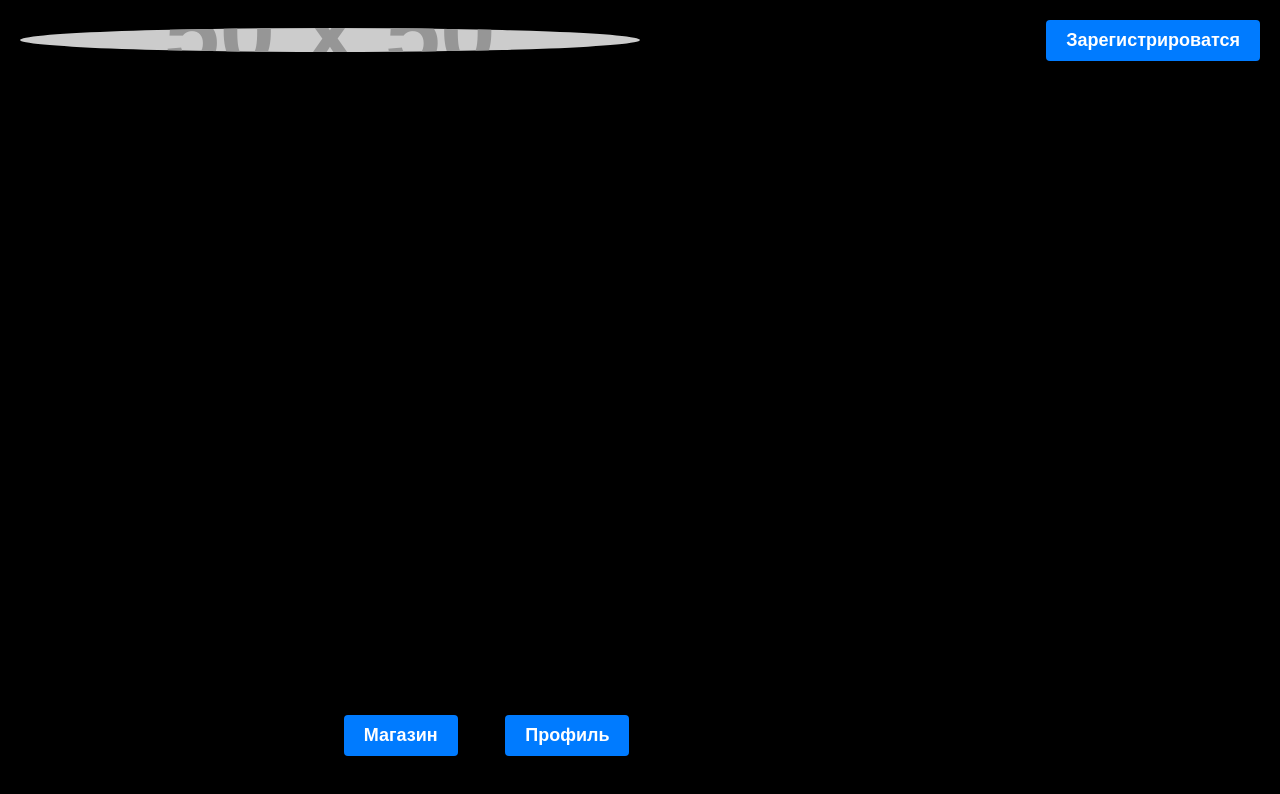
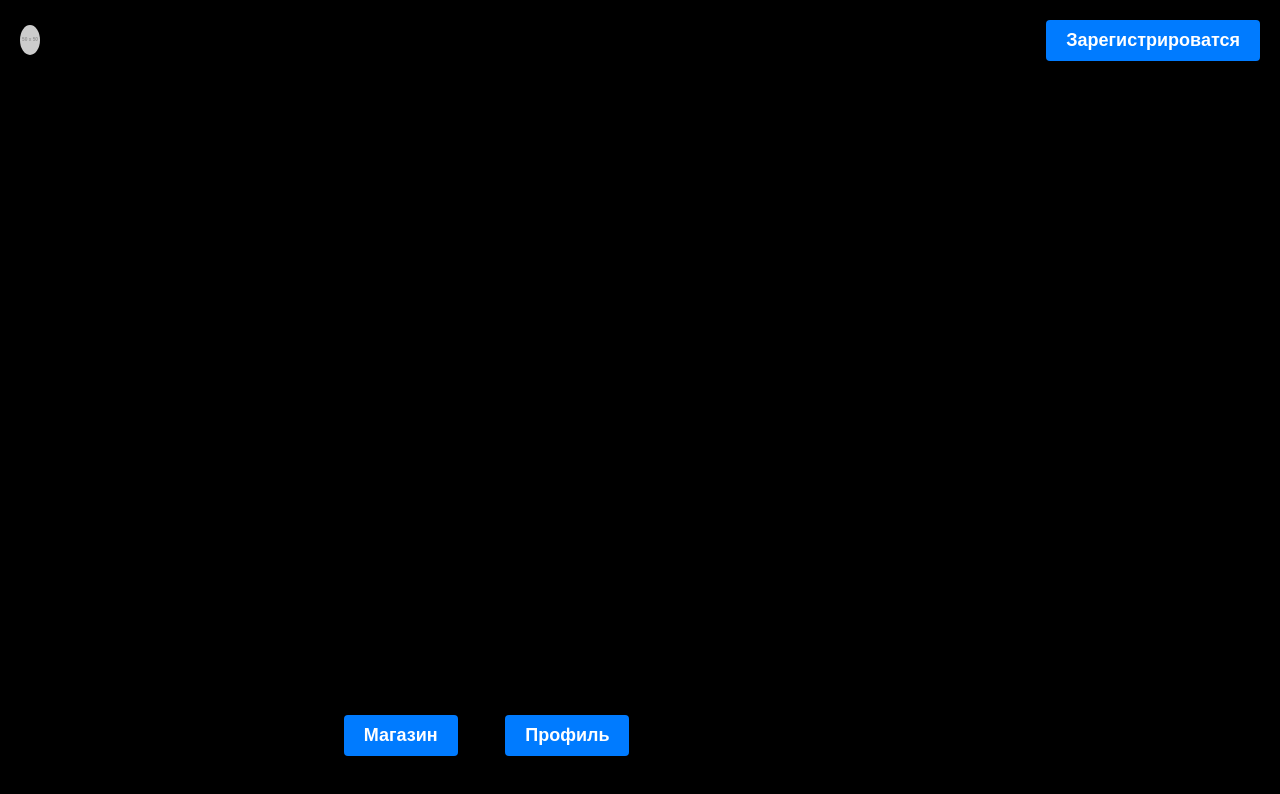
Before and after one commit to Noskash/tradein, a React (Create React App) app: page / in a window 1280 px wide. Shown: the top 794 px of the page. Built offline with nearby package versions, Linux system fonts and the light colour scheme.

Commit message:
первый коммит

```diff
--- a/src/assests/header/header.css
+++ b/src/assests/header/header.css
@@ -13,8 +13,8 @@
 }
 
 .logo {
-    height: 40%;
-    width: 50%;
+    height: 30px;
+    width: 20px;
     object-fit: cover;
     border-radius: 50%;
 }
```
